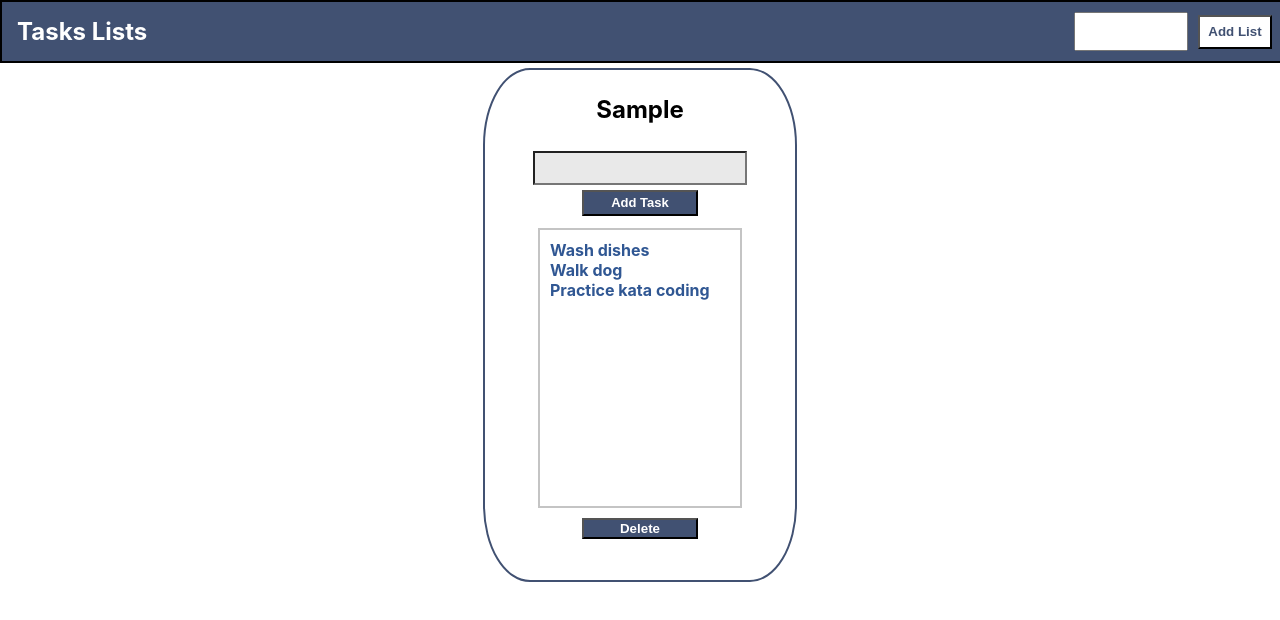
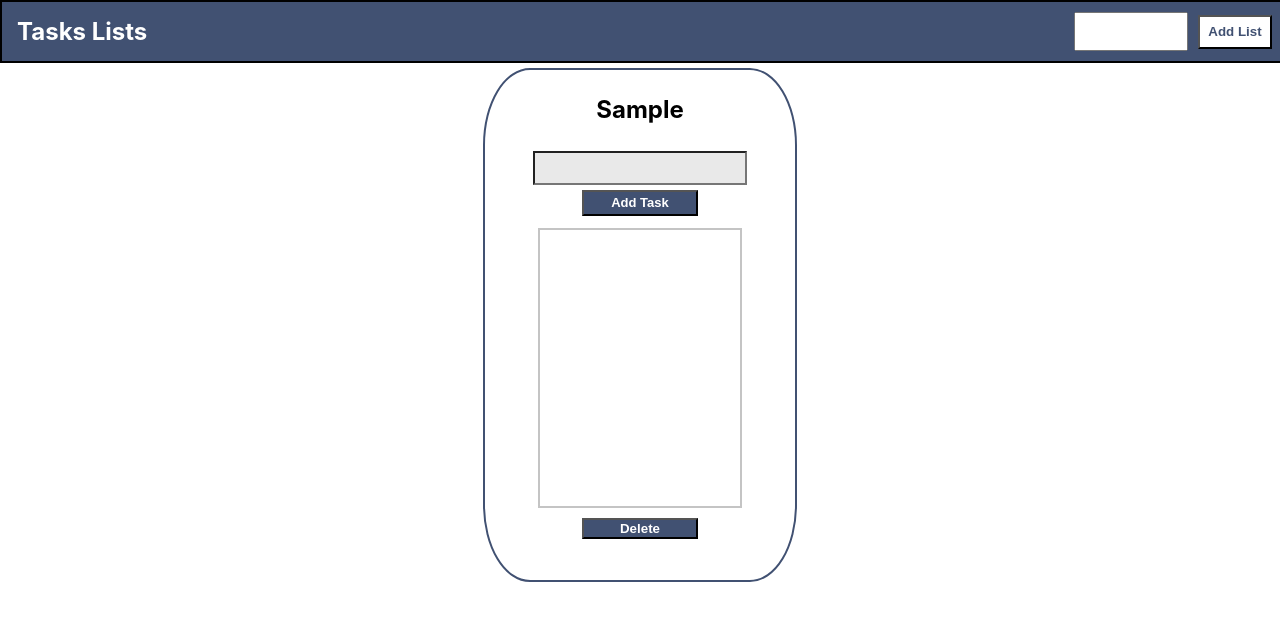
Before and after one commit to oddporson/todo-app-react, a React (Create React App) app: page / in a window 1280 px wide. Both pictures are taken after typing "Sample" into the empty fields and a click on the button "Add List". Shown: the top 620 px of the page. Built offline with nearby package versions, Linux system fonts and the light colour scheme.

Commit message:
user is now able to add task to card

```diff
--- a/src/components/CardListItem.jsx
+++ b/src/components/CardListItem.jsx
@@ -1,15 +1,25 @@
+import { useState } from "react";
+
 import "./cardlistitem.css";
 import TodoForm from "./TodoForm";
 import TodoList from "./TodoList";
 
 const CardListItem = ({ title, deleteList, id }) => {
   // console.log(title);
+  const [tasks, setTasks] = useState([]);
+
+  const addTask = (task) => {
+    if (task.title !== "") {
+      console.log("task added");
+      setTasks([...tasks, task]);
+    }
+  };
 
   return (
     <div className="card">
       <h2>{title}</h2>
-      <TodoForm />
-      <TodoList />
+      <TodoForm addTask={addTask} />
+      <TodoList tasks={tasks} />
       <button
         onClick={() => {
           deleteList(id);
--- a/src/components/TodoForm.jsx
+++ b/src/components/TodoForm.jsx
@@ -1,11 +1,18 @@
 import { useState } from "react";
+import uuid from "react-uuid";
 import "./TodoForm.css";
 
-const TodoForm = () => {
+const TodoForm = ({ addTask }) => {
   const [task, setTask] = useState({ id: "", todo: "", isCompleted: false });
 
+  const handleSubmitTask = (e) => {
+    e.preventDefault();
+    addTask({ ...task, id: uuid() });
+    setTask({ ...task, todo: "" });
+  };
+
   return (
-    <form className="form">
+    <form className="form" onSubmit={handleSubmitTask}>
       <input
         value={task.todo}
         onChange={(e) => setTask({ todo: e.target.value })}
--- a/src/components/TodoList.jsx
+++ b/src/components/TodoList.jsx
@@ -1,13 +1,22 @@
 import "./todolist.css";
 
-const TodoList = () => {
+import TodoListItem from "./TodoListItem";
+
+const TodoList = ({ tasks }) => {
+  console.log("hello tasks prop", tasks);
+
+  const mappedTodoListItem = tasks.map((task) => (
+    <TodoListItem
+      key={task.id}
+      id={task.id}
+      todo={task.todo}
+      isCompleted={task.isCompleted}
+    />
+  ));
+
   return (
     <div className="todo-list">
-      <ul>
-        <li>Wash dishes</li>
-        <li>Walk dog</li>
-        <li>Practice kata coding</li>
-      </ul>
+      <ul>{mappedTodoListItem}</ul>
     </div>
   );
 };
```
